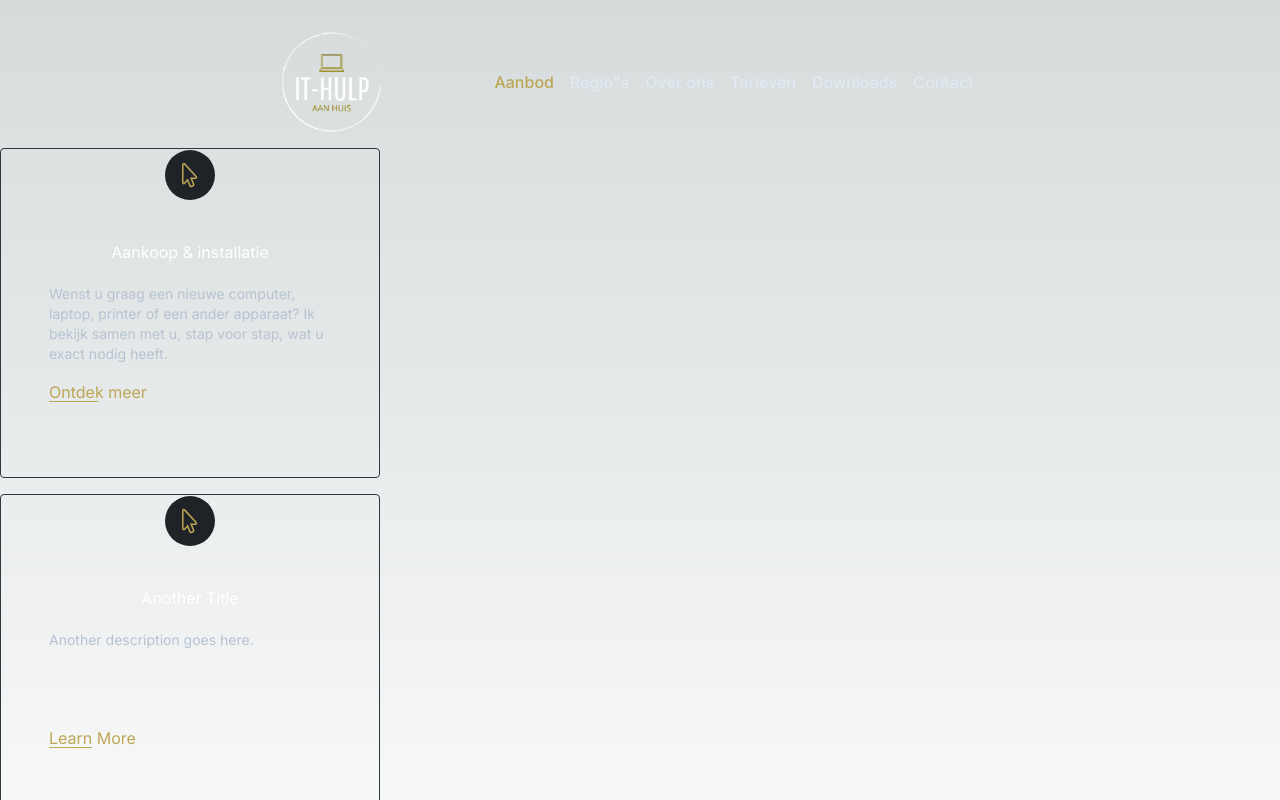
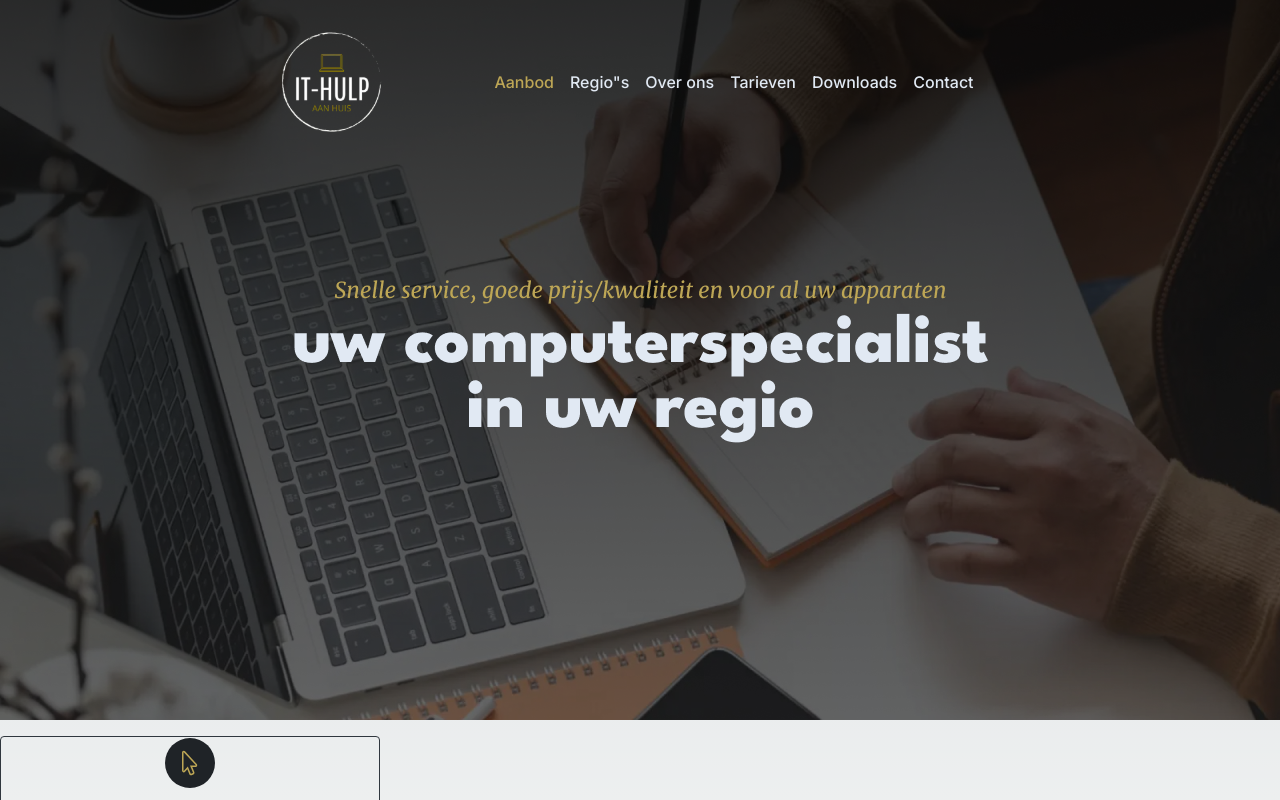
Before and after one commit to RomanieDelporte/nextjs-one-pager, a Next.js app in the folder my-app/: page / in a window 1280 px wide. Shown: the top 800 px of the page. Built offline with nearby package versions, Linux system fonts and the light colour scheme.

Commit message:
show content below hero image

```diff
--- a/my-app/src/app/page.tsx
+++ b/my-app/src/app/page.tsx
@@ -4,19 +4,25 @@ import Header from "@/app/components/header";
 
 export default function Home() {
     const cardsData = cardData();
+    const heroBackgroundImage = "/Hero.png";
 
     return (
-        <main className="flex min-h-screen flex-col justify-between py-8 pb-40">
-            <div className="flex flex-col">
-                <div className="flex justify-center">
+        <main className="flex flex-col min-h-screen">
+            <div className="relative h-[720px]">
+                <div className="absolute inset-0 z-0 bg-cover bg-center"
+                     style={{backgroundImage: `url(${heroBackgroundImage})`}}></div>
+                <div className="absolute inset-x-0 top-0 z-10 flex justify-center py-8">
                     <Header/>
                 </div>
-                <div>
-                    {cardsData.map((card, index) => (
-                        <Card key={index} {...card} />
-                    ))}
-                </div>
             </div>
+
+            <div className="flex flex-col">
+                {cardsData.map((card, index) => (
+                    <Card key={index} {...card} />
+                ))}
+            </div>
+
+            <div>test</div>
         </main>
     );
 }
```
Also changed, not shown: my-app/src/app/components/header.tsx (+6 -2 lines), my-app/public/Hero.png (added).
